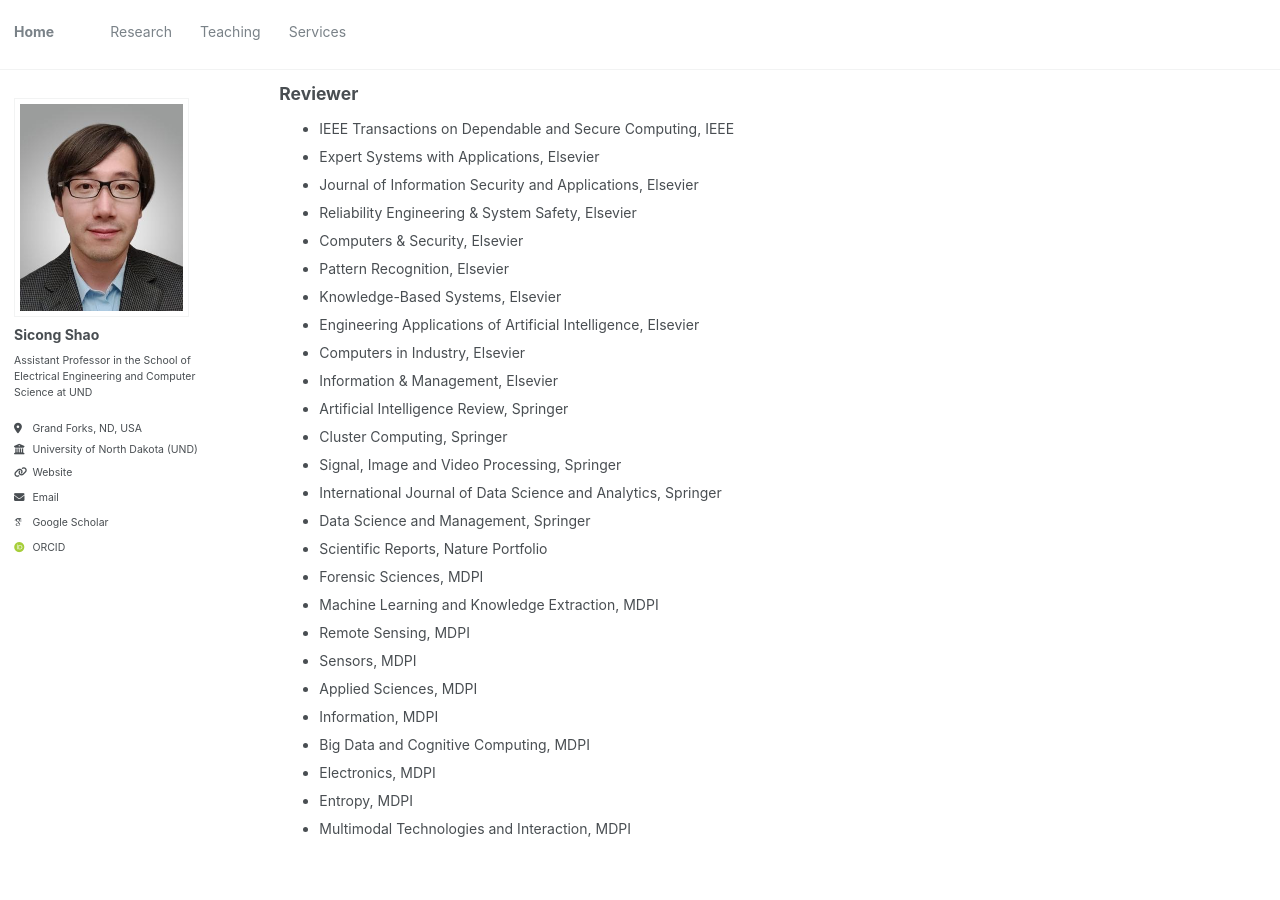
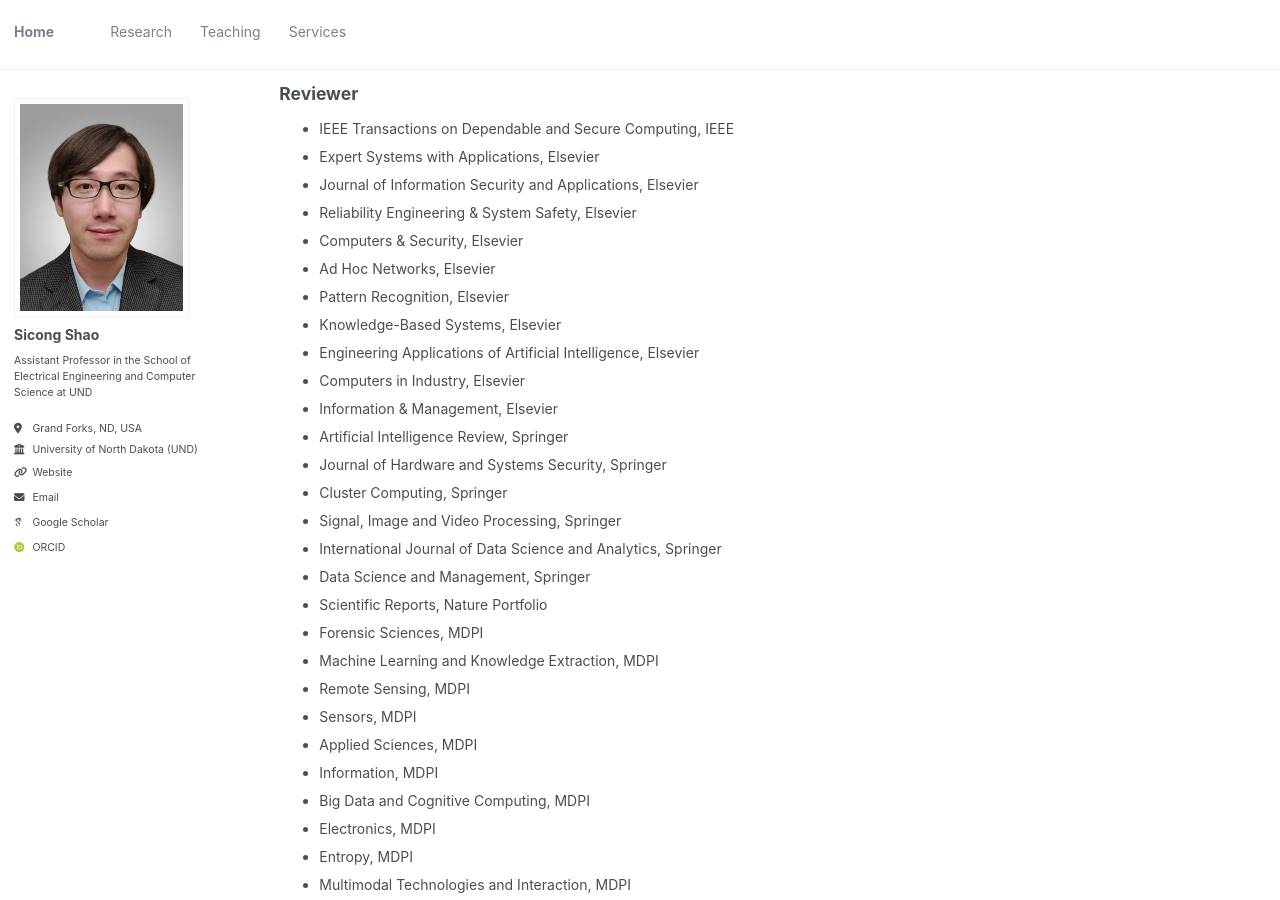
Before and after one commit to sicongshao/sicongshao.github.io, a Jekyll site: the page built from _pages/services.html, in a window 1280 px wide and 900 px high, scrolled down 715 px. Built offline with Jekyll 4.4.1, drawn with Linux system fonts in a browser that asks for light colours; some web fonts are replaced.

Commit message:
first commit

```diff
--- a/_pages/services.html
+++ b/_pages/services.html
@@ -68,12 +68,14 @@ author_profile: true
   <li>Journal of Information Security and Applications, Elsevier</li>
   <li>Reliability Engineering & System Safety, Elsevier</li>
   <li>Computers & Security, Elsevier</li>
+  <li>Ad Hoc Networks, Elsevier</li>
   <li>Pattern Recognition, Elsevier</li>
   <li>Knowledge-Based Systems, Elsevier</li>
   <li>Engineering Applications of Artificial Intelligence, Elsevier</li>
   <li>Computers in Industry, Elsevier</li>
   <li>Information & Management, Elsevier</li>
   <li>Artificial Intelligence Review, Springer</li>
+  <li>Journal of Hardware and Systems Security, Springer</li>
   <li>Cluster Computing, Springer</li>
   <li>Signal, Image and Video Processing, Springer</li>
   <li>International Journal of Data Science and Analytics, Springer</li>
```
